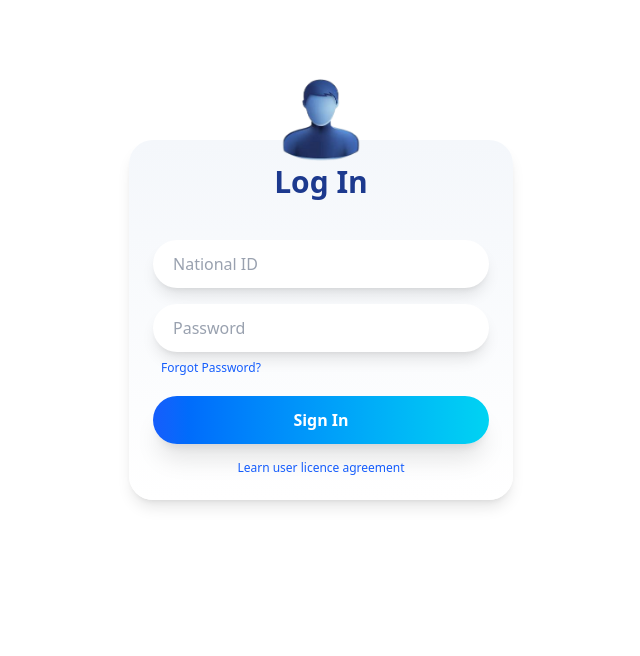
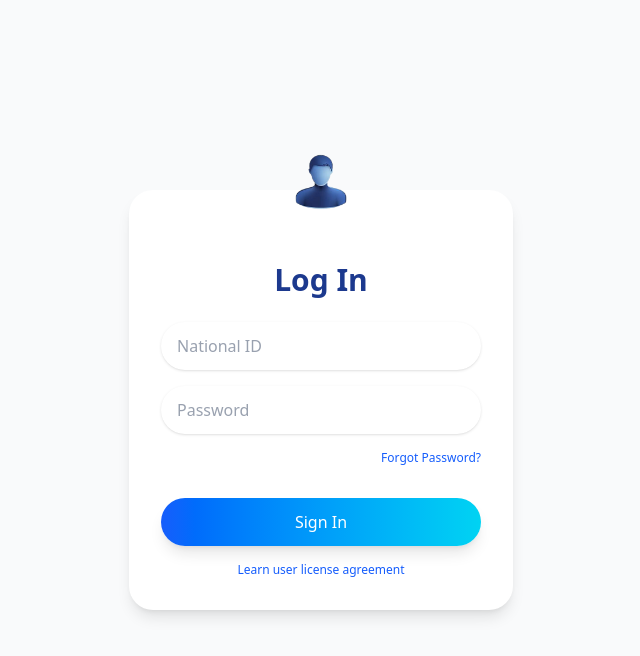
Before and after one commit to AbdelrahmanOmar1/GovTime, a React (Vite) app in the folder govTime-frontend/: page /login in a window 1280 px wide. Shown: the top 656 px of the page, without its empty margins (319-959 px from the left). Built offline with nearby package versions, Linux system fonts and the light colour scheme.

Commit message:
Add files via upload

```diff
--- a/govTime-frontend/package.json
+++ b/govTime-frontend/package.json
@@ -17,6 +17,7 @@
     "@tailwindcss/vite": "^4.1.17",
     "axios": "^1.13.2",
     "clsx": "^2.1.1",
+    "js-cookie": "^3.0.5",
     "react": "^19.2.0",
     "react-dom": "^19.2.0",
     "react-router-dom": "^7.9.6",
--- a/govTime-frontend/src/App.jsx
+++ b/govTime-frontend/src/App.jsx
@@ -2,6 +2,7 @@ import { Routes ,Route } from 'react-router-dom'
 import Home from "./pages/Home"
 import Login from "./pages/Login"
 import Appointment from "./pages/Appointment"
+import Profile from "./pages/Profile"
 import './assets/Css/App.css'
 function App() {
   return (
@@ -10,6 +11,7 @@ function App() {
       <Route path='/' exact element = {<Home/>}/>
       <Route path='/login' element = {<Login/>}/>
       <Route path='/appointment' element = {<Appointment/>}/>
+      <Route path='/profile' element = {<Profile/>}/>
     </Routes>
     </div>
 
--- a/govTime-frontend/src/components/Navbar.jsx
+++ b/govTime-frontend/src/components/Navbar.jsx
@@ -1,5 +1,3 @@
-// import { Link } from "react-router-dom"
-// import Login from "../pages/Login"
 import egyptVision from "../assets/images/removed.png"
 import govTimeLogo from "../assets/images/govtime-removed.png"
 import Grid from "../assets/images/Grid_colored.svg"
--- /dev/null
+++ b/govTime-frontend/src/components/Sidenav.jsx
@@ -0,0 +1,60 @@
+import govTimeLogo from "../assets/images/govtime-removed.png"
+import { Link } from "react-router-dom";
+import axios from "axios";
+import { useNavigate  } from "react-router-dom";
+import { useState } from "react";
+
+
+function Sidenav() {
+    const navigate = useNavigate();
+    const [error, setError] = useState(null);
+
+    const handelLogout = async () => {
+    try {
+      await axios.post(
+       " http://127.0.0.1:8000/api/v1/auth/logout",
+        {},
+        { withCredentials: true }
+      );
+    navigate("/" , {replace : true});
+    } catch (err) {
+     setError("Logout error:", err);
+    }
+    console.log("logging out");
+
+    }
+  return (
+    <div className="sidenav h-full ">
+         {error && <div className="text-red-500 text-center mt-2">{error}</div>}
+        <div className="sidenav-list fixed left-0 top-0 flex justify-left flex-col items-center gap-15 bg-[#0b1b4f] h-full w-[15%] ml-0  pl-2 text-white text-[20px] " >
+            <img src={govTimeLogo} alt="govtime logo" className="w-43"/>
+            <div className="button-icon flex jsustify-center items-center gap-3 hover:cursor-pointer duration-1000 py-2 hover:bg-[#ffffff3f] w-full rounded-md">
+                <svg xmlns="http://www.w3.org/2000/svg" fill="none" viewBox="0 0 24 24" strokeWidth={1.5} stroke="currentColor" className="size-6">
+                <path strokeLinecap="round" strokeLinejoin="round" d="M15.75 6a3.75 3.75 0 1 1-7.5 0 3.75 3.75 0 0 1 7.5 0ZM4.501 20.118a7.5 7.5 0 0 1 14.998 0A17.933 17.933 0 0 1 12 21.75c-2.676 0-5.216-.584-7.499-1.632Z" />
+                </svg>
+            <Link to="/profile" className="sidenav-link ">Profile</Link>
+            </div>
+            <div className="button-icon flex jsustify-center items-center gap-3 hover:cursor-pointer duration-1000 py-2 hover:bg-[#ffffff3f] w-full rounded-md">
+                <svg xmlns="http://www.w3.org/2000/svg" fill="none" viewBox="0 0 24 24" strokeWidth={1.5} stroke="currentColor" className="size-6">
+                <path strokeLinecap="round" strokeLinejoin="round" d="M6.75 3v2.25M17.25 3v2.25M3 18.75V7.5a2.25 2.25 0 0 1 2.25-2.25h13.5A2.25 2.25 0 0 1 21 7.5v11.25m-18 0A2.25 2.25 0 0 0 5.25 21h13.5A2.25 2.25 0 0 0 21 18.75m-18 0v-7.5A2.25 2.25 0 0 1 5.25 9h13.5A2.25 2.25 0 0 1 21 11.25v7.5m-9-6h.008v.008H12v-.008ZM12 15h.008v.008H12V15Zm0 2.25h.008v.008H12v-.008ZM9.75 15h.008v.008H9.75V15Zm0 2.25h.008v.008H9.75v-.008ZM7.5 15h.008v.008H7.5V15Zm0 2.25h.008v.008H7.5v-.008Zm6.75-4.5h.008v.008h-.008v-.008Zm0 2.25h.008v.008h-.008V15Zm0 2.25h.008v.008h-.008v-.008Zm2.25-4.5h.008v.008H16.5v-.008Zm0 2.25h.008v.008H16.5V15Z" />
+                </svg>
+            <Link to="/appointments" className="sidenav-link ">Appointments</Link>
+            </div>
+            <div className="button-icon flex jsustify-center items-center gap-3 hover:cursor-pointer  duration-1000 py-2  hover:bg-[#ffffff3f] w-full rounded-md">
+                <svg xmlns="http://www.w3.org/2000/svg" fill="none" viewBox="0 0 24 24" strokeWidth={1.5} stroke="currentColor" className="size-6">
+                <path strokeLinecap="round" strokeLinejoin="round" d="M14.857 17.082a23.848 23.848 0 0 0 5.454-1.31A8.967 8.967 0 0 1 18 9.75V9A6 6 0 0 0 6 9v.75a8.967 8.967 0 0 1-2.312 6.022c1.733.64 3.56 1.085 5.455 1.31m5.714 0a24.255 24.255 0 0 1-5.714 0m5.714 0a3 3 0 1 1-5.714 0M3.124 7.5A8.969 8.969 0 0 1 5.292 3m13.416 0a8.969 8.969 0 0 1 2.168 4.5" />
+                </svg>
+            <Link to="/notification" className="sidenav-link ">Notification</Link>
+            </div>
+            <button onClick={handelLogout} className=" m-5 p-3 flex gap-1 justify-center items-center absolute bottom-0 text-[16px] hover:bg-[#ffffff3f] cursor-pointer duration-1000 rounded-full text-white">
+                <svg xmlns="http://www.w3.org/2000/svg" fill="none" viewBox="0 0 24 24" strokeWidth={1.5} stroke="currentColor" className="size-6">
+                <path strokeLinecap="round" strokeLinejoin="round" d="M8.25 9V5.25A2.25 2.25 0 0 1 10.5 3h6a2.25 2.25 0 0 1 2.25 2.25v13.5A2.25 2.25 0 0 1 16.5 21h-6a2.25 2.25 0 0 1-2.25-2.25V15m-3 0-3-3m0 0 3-3m-3 3H15" />
+                </svg>
+                 Log Out
+            </button>
+        </div>
+    </div>
+  );
+}
+
+export default Sidenav;
--- a/govTime-frontend/src/pages/Appointment.jsx
+++ b/govTime-frontend/src/pages/Appointment.jsx
@@ -1,9 +1,33 @@
+// import { useNavigate } from "react-router-dom";
+// import axios from "axios";
+import Sidenav from "../components/Sidenav";
 function Appointment() {
+  // const navigate = useNavigate();
+  // const handleLogout = async () => {
+  //   try {
+  //     await axios.post(
+  //       "http://127.0.0.1:8000/api/v1/auth/logout",
+  //       {},
+  //       { withCredentials: true }
+  //     );
+
+  //     navigate("/login");
+  //   } catch (error) {
+  //     console.log("Logout error:", error);
+  //   }
+  // };
+
   return (
-    <div >
-        Appointment page!
+    <div className="appointment-page h-full">
+       <Sidenav />
     </div>
-  )
+  );
 }
 
-export default Appointment
+export default Appointment;
+//  <button
+//         onClick={handleLogout}
+//         className="mt-5 px-6 py-3 bg-red-500 text-white rounded-full shadow hover:bg-red-600 transition"
+//       >
+//         Log Out
+//       </button>
--- a/govTime-frontend/src/pages/Login.jsx
+++ b/govTime-frontend/src/pages/Login.jsx
@@ -1,109 +1,100 @@
 import { useState, useEffect } from 'react';
 import { useNavigate } from 'react-router-dom';
 import axios from 'axios';
-import person from "../assets/images/person.png";
+import person from '../assets/images/person.png';
 
-function Login() {
+export default function Login() {
   const [nationalId, setNationalId] = useState('');
   const [password, setPassword] = useState('');
   const [error, setError] = useState(null);
+  const [loading, setLoading] = useState(false);
   const navigate = useNavigate();
 
-  // Redirect to appointment if already logged in
+  // Check if user already logged in (backend cookie)
   useEffect(() => {
     const token = localStorage.getItem('authToken');
-    if (token) {
-      navigate('/appointment');
-    }
+    if (token) navigate('/appointment');
   }, [navigate]);
 
   const handleLogin = async (e) => {
     e.preventDefault();
-  const loginData = {
+    setError(null);
+    setLoading(true);
+
+    try {
+       await axios.post(
+        'http://127.0.0.1:8000/api/v1/auth/login',
+        {
           national_id: nationalId,
           password,
-  };
-  try {
-    const response = await axios.post('http://127.0.0.1:8000/api/v1/auth/login', loginData, {
-      headers: {
-        'Content-Type': 'application/json',
         },
-    });
+        {
+          headers: { 'Content-Type': 'application/json' },
+          withCredentials: true,
+        }
+      );
 
-    const { token } = response.data;
+      navigate('/appointment', { replace: true });
 
-    if (token) {
-      localStorage.setItem('authToken', token);
 
-      navigate('/appointment');
+    } catch (err) {
+      if (err.response && err.response.data) {
+        setError(err.response.data.message || 'Login failed');
+      } else if (err.request) {
+        setError('No response from server. Please try again.');
       } else {
-      setError('Unexpected error occurred');
+        setError('An unexpected error occurred.');
       }
-
-  } catch (error) {
-    if (error.response) {
-      console.log('Error response:', error.response);
-      setError(error.response.data || 'Login failed');
-    } else if (error.request) {
-      console.log('Error request:', error.request);
-      setError('No response from the server. Please try again.');
-    } else {
-
-      console.log('Error message:', error.message);
-      setError(error.message || 'An unexpected error occurred.');
-    }
+    } finally {
+      setLoading(false);
     }
   };
 
-
   return (
-    <>
+    <div className="min-h-screen flex items-center justify-center bg-gray-50">
+      <div className="relative w-full max-w-sm bg-white p-8 rounded-3xl shadow-lg">
         <img
           src={person}
-        alt="person icon"
-        className="absolute w-30 left-[50%] translate-[-50%] -mt-5"
+          alt="Person icon"
+          className="absolute w-20 left-1/2 transform -translate-x-1/2 -top-10"
         />
-      <div className="container mx-auto p-6 bg-linear-to-t from-white to-[#F4F7FB] rounded-3xl shadow-lg max-w-sm mt-35 w-full h-full">
-        <div className="heading text-center font-extrabold text-3xl text-blue-900">Log In</div>
+        <h2 className="text-center text-3xl font-extrabold text-blue-900 mt-10">
+          Log In
+        </h2>
 
-        {/* Display error message if there is one */}
         {error && <div className="text-red-500 text-center mt-2">{error}</div>}
 
-        <form className="form mt-6" onSubmit={handleLogin}>
+        <form onSubmit={handleLogin} className="mt-6 space-y-4">
           <input
+            type="text"
+            placeholder="National ID"
             value={nationalId}
             onChange={(e) => setNationalId(e.target.value)}
-            className="input w-full bg-white border-transparent px-5 py-3 rounded-full shadow-lg mt-4 focus:outline-none focus:ring-1 focus:ring-[#12B1D1] duration-800 placeholder-gray-400"
-            type="text"
-            name="nationalId"
-            id="nationalId"
-            placeholder="National ID"
+            className="w-full px-4 py-3 rounded-full shadow focus:outline-none focus:ring-2 focus:ring-blue-400 placeholder-gray-400"
           />
           <input
+            type="password"
+            placeholder="Password"
             value={password}
             onChange={(e) => setPassword(e.target.value)}
-            className="input w-full bg-white border-transparent px-5 py-3 rounded-full shadow-lg mt-4 focus:outline-none focus:ring-1 focus:ring-[#12B1D1] duration-800 placeholder-gray-400"
-            type="password"
-            name="password"
-            id="password"
-            placeholder="Password"
+            className="w-full px-4 py-3 rounded-full shadow focus:outline-none focus:ring-2 focus:ring-blue-400 placeholder-gray-400"
           />
-          <span className="forgot-password block mt-2 ml-2 text-xs text-blue-600">
+          <span className="block text-right text-xs text-blue-600">
             <a href="#">Forgot Password?</a>
           </span>
-          <input
-            className="login-button w-full font-bold cursor-pointer bg-linear-to-r from-blue-600 to-cyan-400 text-white py-3 mt-5 rounded-full shadow-xl hover:scale-105 transform transition-all"
+          <button
             type="submit"
-            value="Sign In"
-          />
+            disabled={loading}
+            className="w-full py-3 mt-4 bg-linear-to-r from-blue-600 to-cyan-400 text-white rounded-full shadow-lg hover:scale-105 transform transition duration-300 disabled:opacity-50"
+          >
+            {loading ? 'Signing In...' : 'Sign In'}
+          </button>
         </form>
 
-        <span className="agreement block text-center mt-4 text-xs">
-          <a href="#" className="text-blue-600">Learn user licence agreement</a>
+        <span className="block text-center mt-4 text-xs">
+          <a href="#" className="text-blue-600">Learn user license agreement</a>
         </span>
       </div>
-    </>
+    </div>
   );
 }
-
-export default Login;
--- /dev/null
+++ b/govTime-frontend/src/pages/Profile.jsx
@@ -0,0 +1,5 @@
+function Profile() {
+    return <div>Profile Page</div>;
+}
+
+export default Profile;
```
Also changed, not shown: 1 other file (tests, documents, lock files or other folders). Lines whose indentation alone changed are shown as unchanged.
